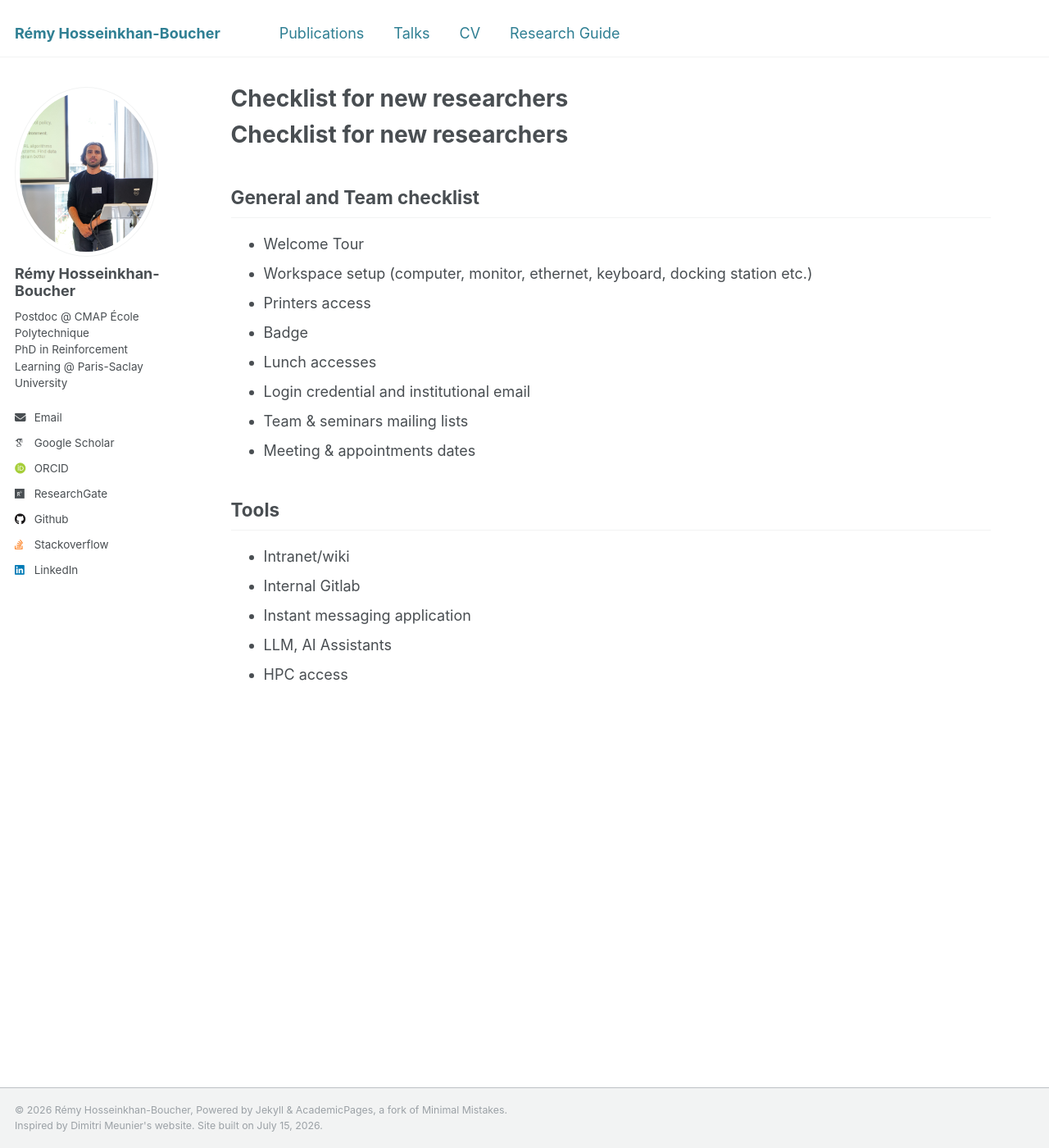
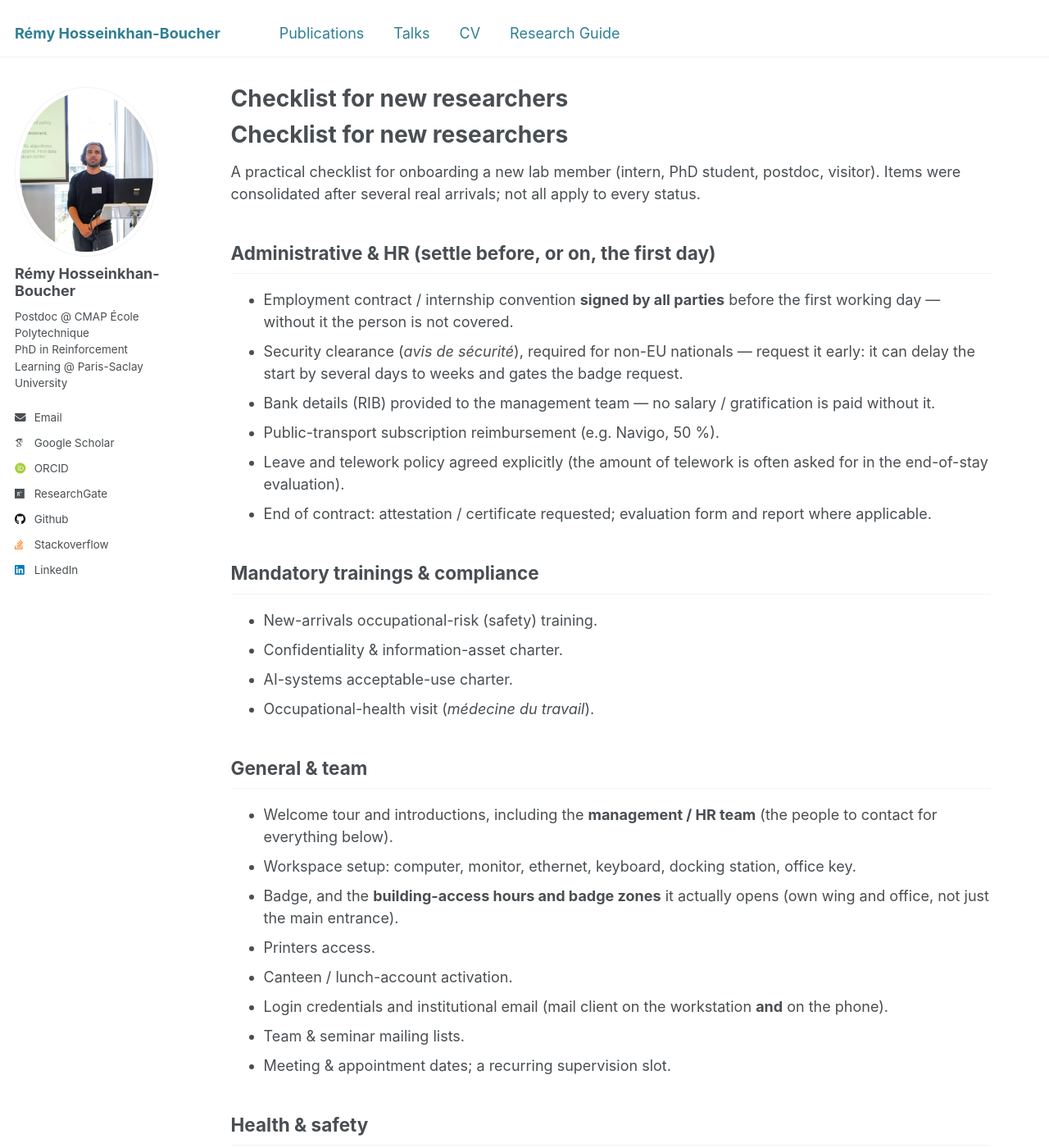
Before and after one commit to ReHoss/rehoss.github.io, a Jekyll site: the page built from wiki/working_administrative_processes/new_lab_member_checklist.md, in a window 1280 px wide and 1400 px high. Shown: the whole window at 82% size. Built offline with Jekyll 4.4.1, drawn with Linux system fonts in a browser that asks for light colours; some web fonts are replaced; our own code applies the rules of GitHub Pages for plain Markdown files; some of the changed text lies outside the part shown.

Commit message:
Expand new-researcher checklist with points found during a real onboarding (HR/contract, RIB, transport, trainings, safety, VPN, storage)

```diff
--- a/wiki/working_administrative_processes/new_lab_member_checklist.md
+++ b/wiki/working_administrative_processes/new_lab_member_checklist.md
@@ -1,18 +1,60 @@
 # Checklist for new researchers
 
-## General and Team checklist
-- Welcome Tour
-- Workspace setup (computer, monitor, ethernet, keyboard, docking station etc.)
-- Printers access
-- Badge
-- Lunch accesses
-- Login credential and institutional email
-- Team & seminars mailing lists
-- Meeting & appointments dates
+A practical checklist for onboarding a new lab member (intern, PhD student,
+postdoc, visitor). Items were consolidated after several real arrivals; not all
+apply to every status.
+
+## Administrative & HR (settle before, or on, the first day)
+
+- Employment contract / internship convention **signed by all parties** before
+  the first working day — without it the person is not covered.
+- Security clearance (*avis de sécurité*), required for non-EU nationals —
+  request it early: it can delay the start by several days to weeks and gates
+  the badge request.
+- Bank details (RIB) provided to the management team — no salary / gratification
+  is paid without it.
+- Public-transport subscription reimbursement (e.g. Navigo, 50 %).
+- Leave and telework policy agreed explicitly (the amount of telework is often
+  asked for in the end-of-stay evaluation).
+- End of contract: attestation / certificate requested; evaluation form and
+  report where applicable.
+
+## Mandatory trainings & compliance
+
+- New-arrivals occupational-risk (safety) training.
+- Confidentiality & information-asset charter.
+- AI-systems acceptable-use charter.
+- Occupational-health visit (*médecine du travail*).
+
+## General & team
+
+- Welcome tour and introductions, including the **management / HR team** (the
+  people to contact for everything below).
+- Workspace setup: computer, monitor, ethernet, keyboard, docking station,
+  office key.
+- Badge, and the **building-access hours and badge zones** it actually opens
+  (own wing and office, not just the main entrance).
+- Printers access.
+- Canteen / lunch-account activation.
+- Login credentials and institutional email (mail client on the workstation
+  **and** on the phone).
+- Team & seminar mailing lists.
+- Meeting & appointment dates; a recurring supervision slot.
+
+## Health & safety
+
+- Evacuation routes, assembly point, floor wardens and first-aiders.
 
 ## Tools
-- Intranet/wiki
-- Internal Gitlab
-- Instant messaging application
-- LLM, AI Assistants
-- HPC access
+
+- Intranet / wiki.
+- Internal GitLab / code-repository access.
+- Instant-messaging application.
+- LLM / AI assistants.
+- HPC / compute-cluster access: account, SSH, and VPN for remote access.
+- Data storage & backup (shared storage, quotas).
+
+## Campus life
+
+- Sports facilities.
+- Commute: public transport + shuttle, or bike.
```
